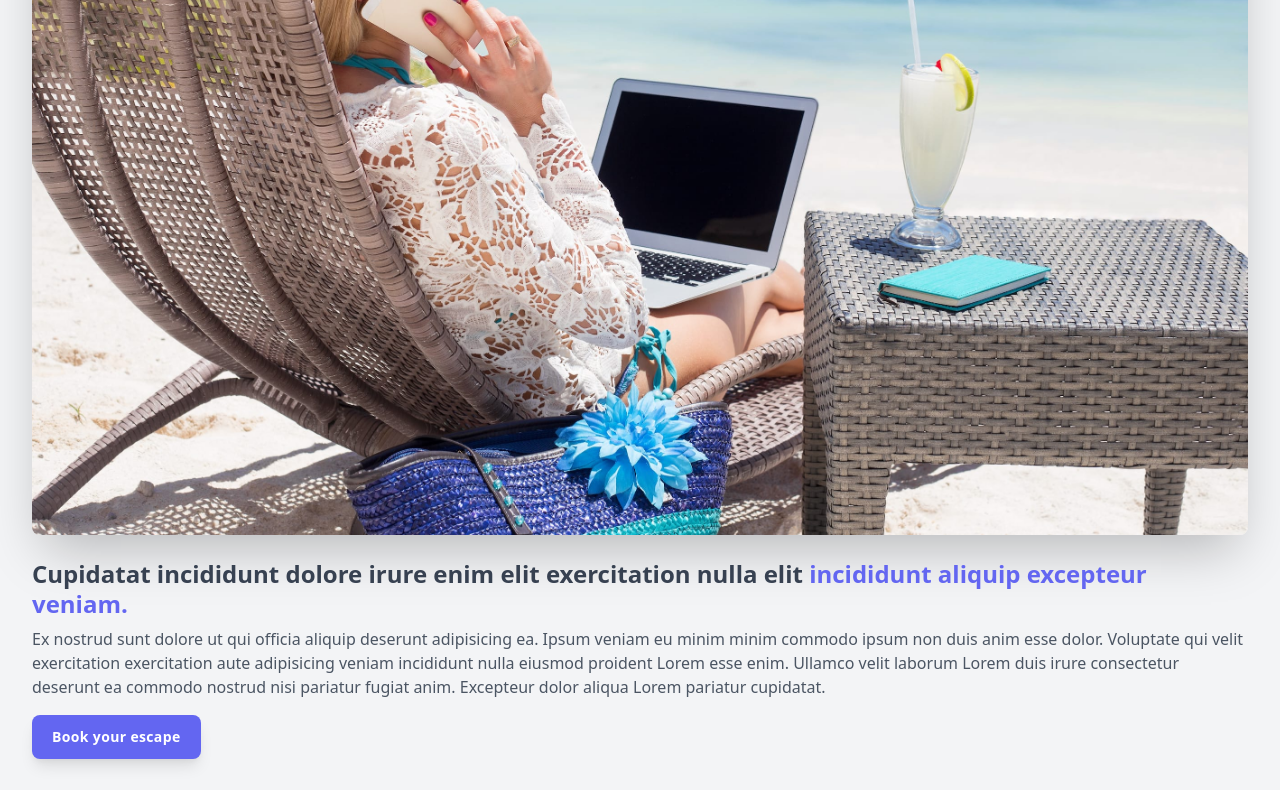
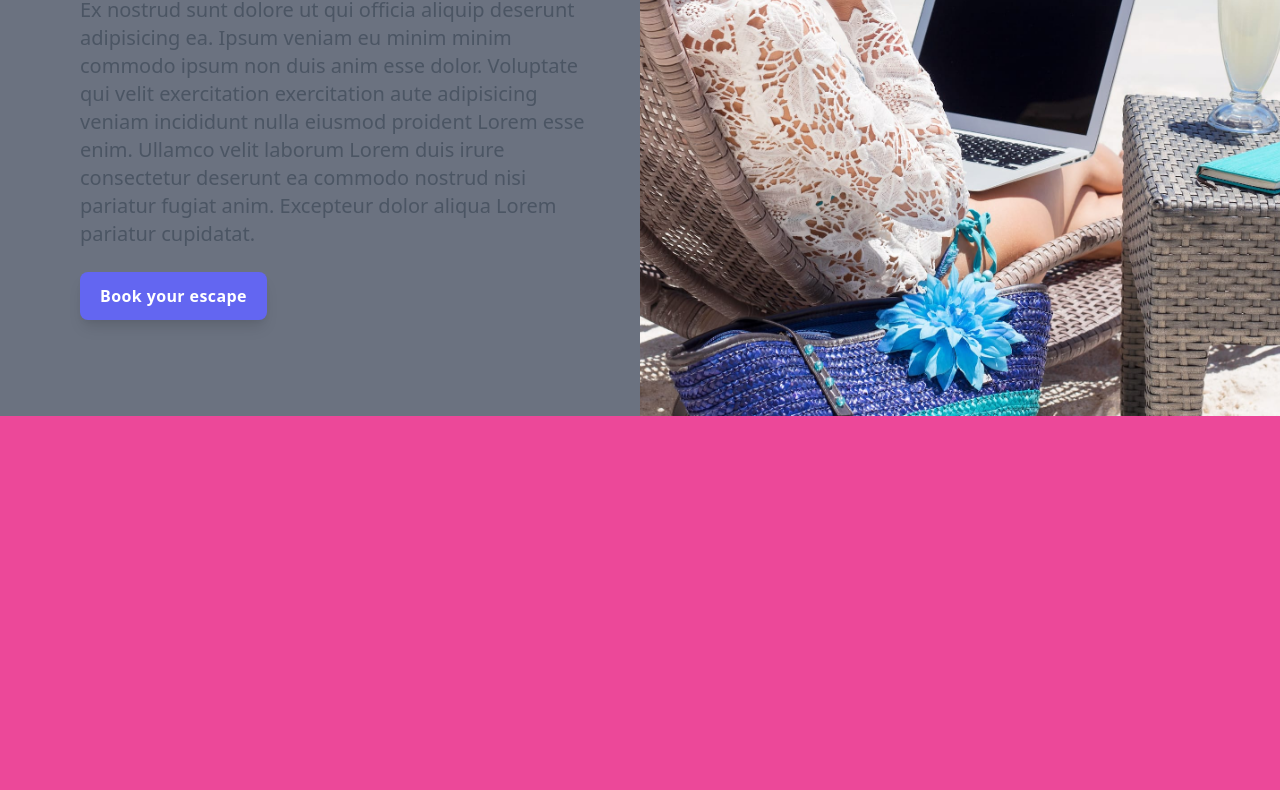
Before and after one commit to Zane5/tailwind-project-v1, a website: page public/index.html in a window 1280 px wide. Shown: the part 388-1178 px from the top of the page. After the commit the page ends 804 px from the top, so only its background shows below. Drawn offline with nearby package versions, Linux system fonts and the light colour scheme; files that its build step writes are made by us from their sources.

Commit message:
responsive design

```diff
--- a/public/index.html
+++ b/public/index.html
@@ -7,29 +7,67 @@
     <title>Document</title>
     <link rel="stylesheet" href="/build/tailwind.css" />
   </head>
-  <body class="bg-gray-100">
-    <div class="px-8 py-12">
+  <body
+    class="
+      bg-gray-900
+      sm:bg-green-500
+      md:bg-red-500
+      lg:bg-yellow-500
+      xl:bg-pink-500
+    "
+  >
+    <div class="bg-gray-500 flex">
+      <div
+        class="
+          px-8
+          py-12
+          max-w-md
+          mx-auto
+          sm:max-w-xl
+          lg:max-w-full lg:w-1/2 lg:py-24 lg:px-12
+        "
+      >
+        <div class="xl:max-w-lg xl:ml-auto">
           <img class="h-10" src="/img/logo.svg" alt="Workcation" />
           <img
-        class="mt-6 rounded-lg shadow-2xl"
+            class="
+              mt-6
+              rounded-lg
+              shadow-2xl
+              sm:mt-8 sm:h-64 sm:w-full sm:object-cover sm:object-center
+              lg:hidden
+            "
             src="/img/beach-work.jpg"
             alt="Woman workcationing on the beach"
           />
-      <h1 class="mt-6 text-2xl font-bold text-gray-700 leading-tight">
+          <h1
+            class="
+              mt-6
+              text-2xl
+              font-bold
+              text-gray-700
+              leading-tight
+              sm:mt-8 sm:text-4xl
+              lg:text-3xl
+              xl:text-4xl
+            "
+          >
             Cupidatat incididunt dolore irure enim elit exercitation nulla elit
+            <br class="hidden sm:inline" />
             <span class="text-indigo-500"
               >incididunt aliquip excepteur veniam.</span
             >
           </h1>
-      <p class="mt-2 text-gray-600">
-        Ex nostrud sunt dolore ut qui officia aliquip deserunt adipisicing ea.
-        Ipsum veniam eu minim minim commodo ipsum non duis anim esse dolor.
-        Voluptate qui velit exercitation exercitation aute adipisicing veniam
-        incididunt nulla eiusmod proident Lorem esse enim. Ullamco velit laborum
-        Lorem duis irure consectetur deserunt ea commodo nostrud nisi pariatur
-        fugiat anim. Excepteur dolor aliqua Lorem pariatur cupidatat.
+          <p class="mt-2 text-gray-600 sm:mt-4 sm:text-xl">
+            Ex nostrud sunt dolore ut qui officia aliquip deserunt adipisicing
+            ea. Ipsum veniam eu minim minim commodo ipsum non duis anim esse
+            dolor. Voluptate qui velit exercitation exercitation aute
+            adipisicing veniam incididunt nulla eiusmod proident Lorem esse
+            enim. Ullamco velit laborum Lorem duis irure consectetur deserunt ea
+            commodo nostrud nisi pariatur fugiat anim. Excepteur dolor aliqua
+            Lorem pariatur cupidatat.
           </p>
-      <div class="mt-4">
+          <div class="mt-4 sm:mt-6">
             <a
               href="#"
               class="
@@ -42,10 +80,20 @@
                 text-sm text-white
                 tracking-wide
                 font-semibold
+                sm:text-base
               "
               >Book your escape</a
             >
           </div>
         </div>
+      </div>
+      <div class="hidden lg:block lg:w-1/2 lg:relative">
+        <img
+          class="absolute inset-0 h-full w-full object-cover object-center"
+          src="/img/beach-work.jpg"
+          alt="Woman workcationing on the beach"
+        />
+      </div>
+    </div>
   </body>
 </html>
```
Lines whose indentation alone changed are shown as unchanged.
